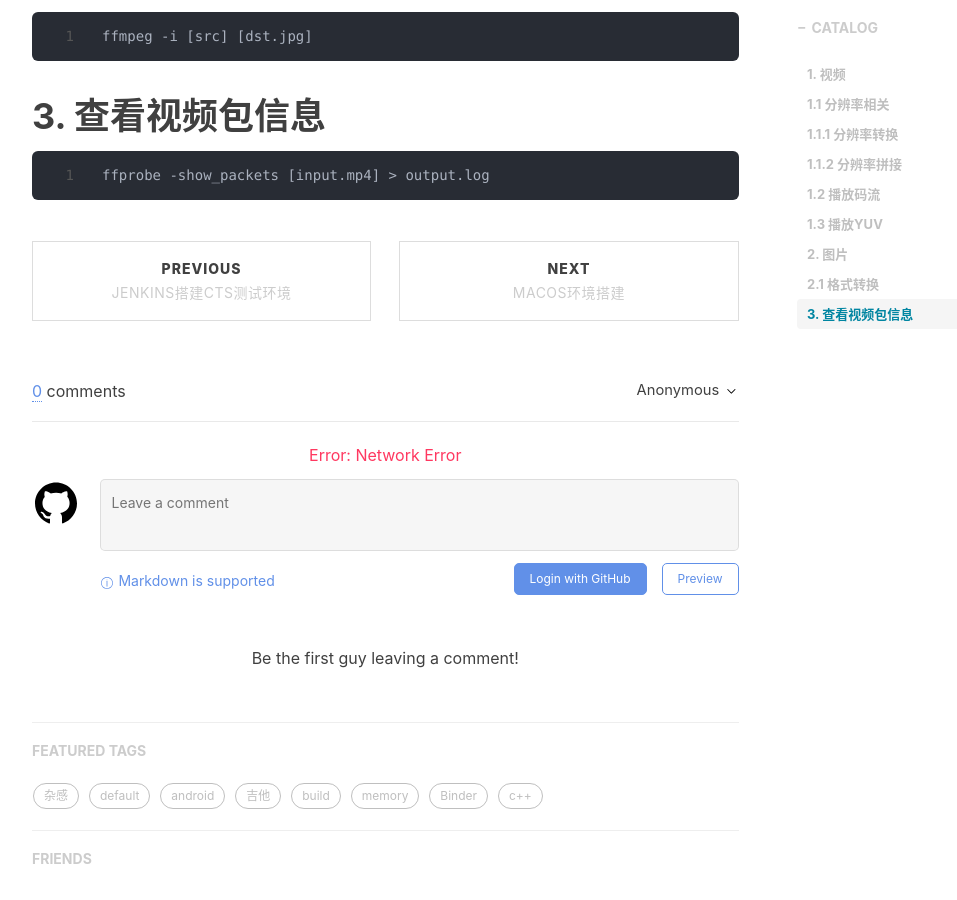
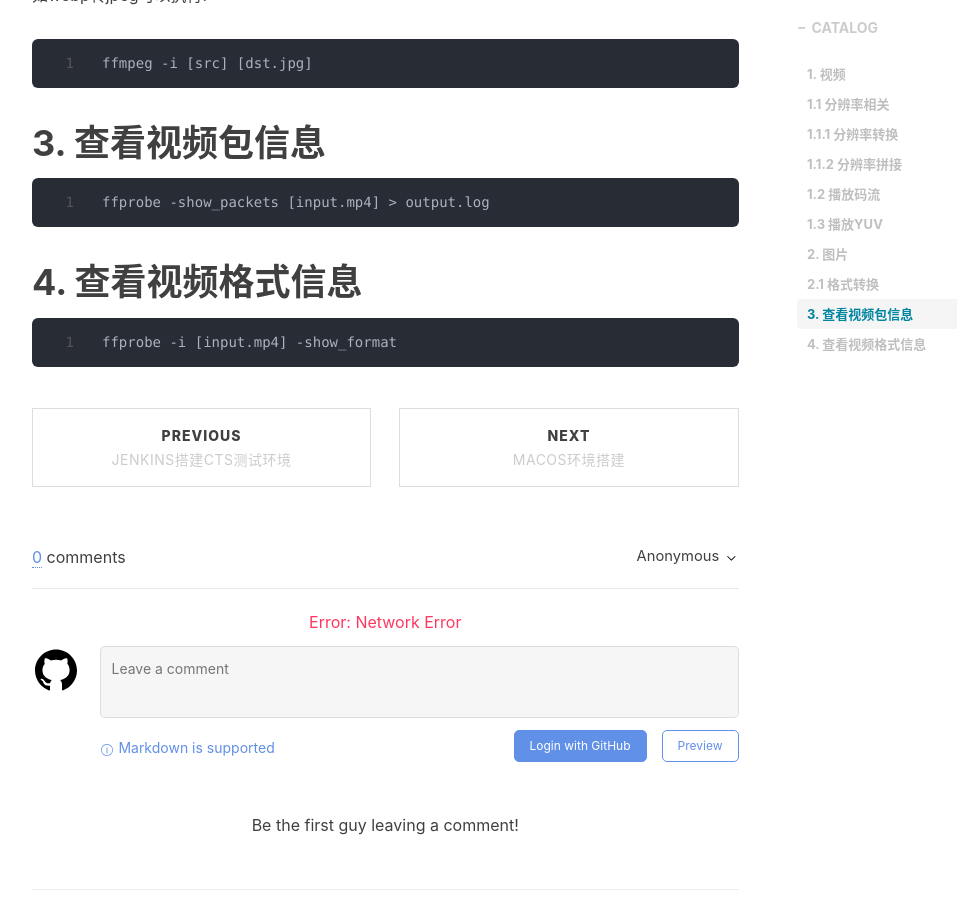
Before and after one commit to ProgrammerBill/ProgrammerBill.github.io, a Jekyll site: the page built from _posts/android/2022-03-22-ffmpeg-command.md, in a window 1280 px wide and 900 px high, scrolled down 2046 px. Shown: the whole window, without its empty margins (233-1190 px from the left). Built offline with Jekyll 4.4.1, drawn with Linux system fonts in a browser that asks for light colours; nearby versions of some CDN libraries; comment, search, counter and statistics services are not loaded.

````diff
--- a/_posts/android/2022-03-22-ffmpeg-command.md
+++ b/_posts/android/2022-03-22-ffmpeg-command.md
@@ -22,6 +22,7 @@ tags:
 * [2. 图片](#2-图片)
     * [2.1 格式转换](#21-格式转换)
 * [3. 查看视频包信息](#3-查看视频包信息)
+* [4. 查看视频格式信息](#4-查看视频格式信息)
 
 <!-- vim-markdown-toc -->
 
@@ -87,3 +88,9 @@ ffmpeg -i [src] [dst.jpg]
 ```
 ffprobe -show_packets [input.mp4] > output.log
 ```
+
+# 4. 查看视频格式信息
+
+```
+ffprobe -i [input.mp4] -show_format
+```
````
Also changed, not shown: _posts/leetcode/medium/2023-03-27-4sum.md (+1 -1 lines).
